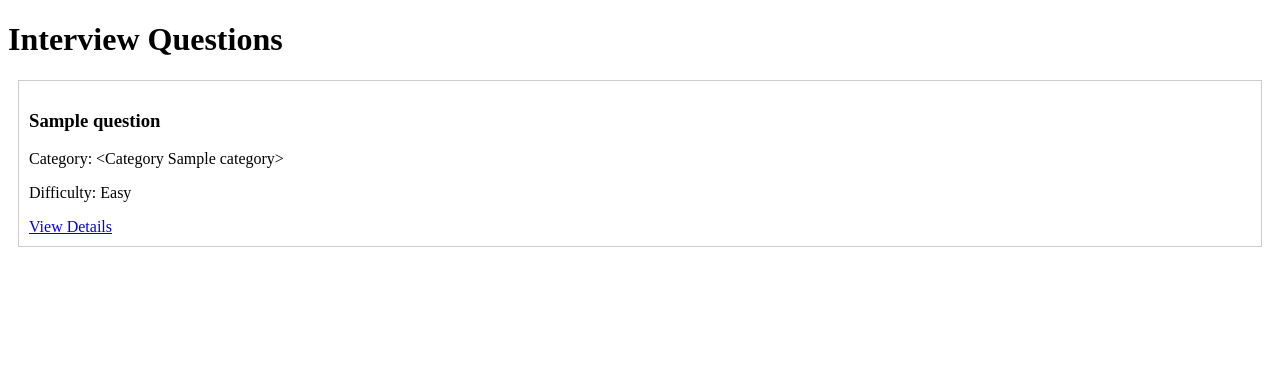
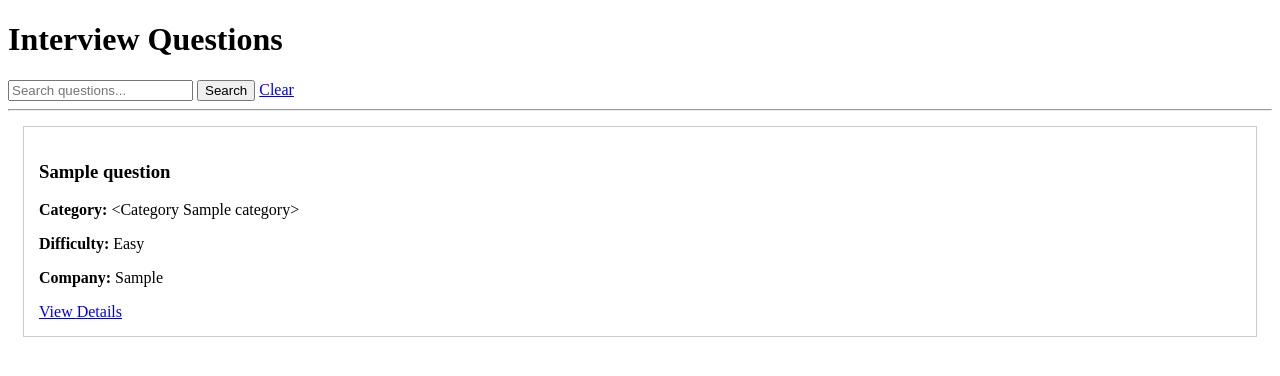
Before and after one commit to charishmakonakanchi/PrepWise, a Flask app: page /questions in a window 1280 px wide. Shown: the top 376 px of the page. Run offline with Flask 3, Linux system fonts and the light colour scheme; tables that the repository leaves empty hold one stand-in row (values such as "Sample post").

Commit message:
Add search functionality to question bank

```diff
--- a/routes/questions.py
+++ b/routes/questions.py
@@ -12,11 +12,22 @@ questions_bp = Blueprint("questions", __name__)
 @questions_bp.route("/questions")
 def questions():
 
-    questions = Question.query.all()
+    search = request.args.get("search", "")
+
+    if search:
+
+        questions = Question.query.filter(
+            Question.title.ilike(f"%{search}%")
+        ).all()
+
+    else:
+
+        questions = Question.query.all()
 
     return render_template(
         "questions.html",
-        questions=questions
+        questions=questions,
+        search=search
     )
 
 
--- a/templates/questions.html
+++ b/templates/questions.html
@@ -1,25 +1,51 @@
 <!DOCTYPE html>
 <html>
 <head>
-    <title>Questions</title>
+    <title>Question Bank</title>
 </head>
 <body>
 
 <h1>Interview Questions</h1>
 
+<!-- Search Form -->
+<form method="GET" action="{{ url_for('questions.questions') }}">
+
+    <input
+        type="text"
+        name="search"
+        placeholder="Search questions..."
+        value="{{ search }}"
+    >
+
+    <button type="submit">
+        Search
+    </button>
+
+    <a href="{{ url_for('questions.questions') }}">
+        Clear
+    </a>
+
+</form>
+
+<hr>
+
 {% if questions %}
 
     {% for question in questions %}
 
-        <div style="border:1px solid #ccc; padding:10px; margin:10px;">
+        <div style="border:1px solid #ccc; padding:15px; margin:15px;">
 
             <h3>{{ question.title }}</h3>
 
-            <p>Category: {{ question.category }}</p>
+            <p><strong>Category:</strong> {{ question.category }}</p>
 
-            <p>Difficulty: {{ question.difficulty }}</p>
+            <p><strong>Difficulty:</strong> {{ question.difficulty }}</p>
 
-            <a href="/questions/{{ question.id }}">View Details</a>
+            <p><strong>Company:</strong> {{ question.company }}</p>
+
+            <a href="{{ url_for('questions.question_detail', question_id=question.id) }}">
+                View Details
+            </a>
 
         </div>
 
@@ -27,7 +53,7 @@
 
 {% else %}
 
-    <p>No questions available.</p>
+    <h3>No matching questions found.</h3>
 
 {% endif %}
 
```
Also changed, not shown: templates/bookmarks.html (+6 -4 lines).
